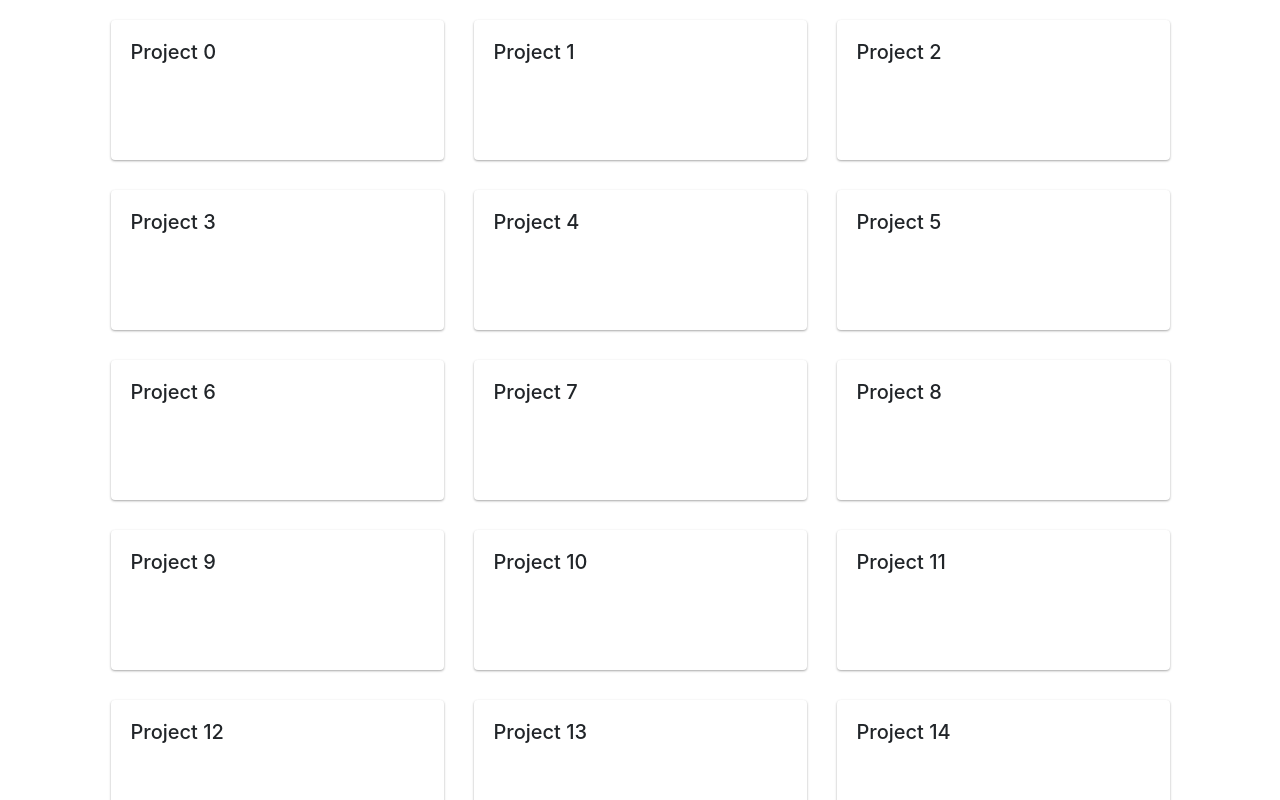
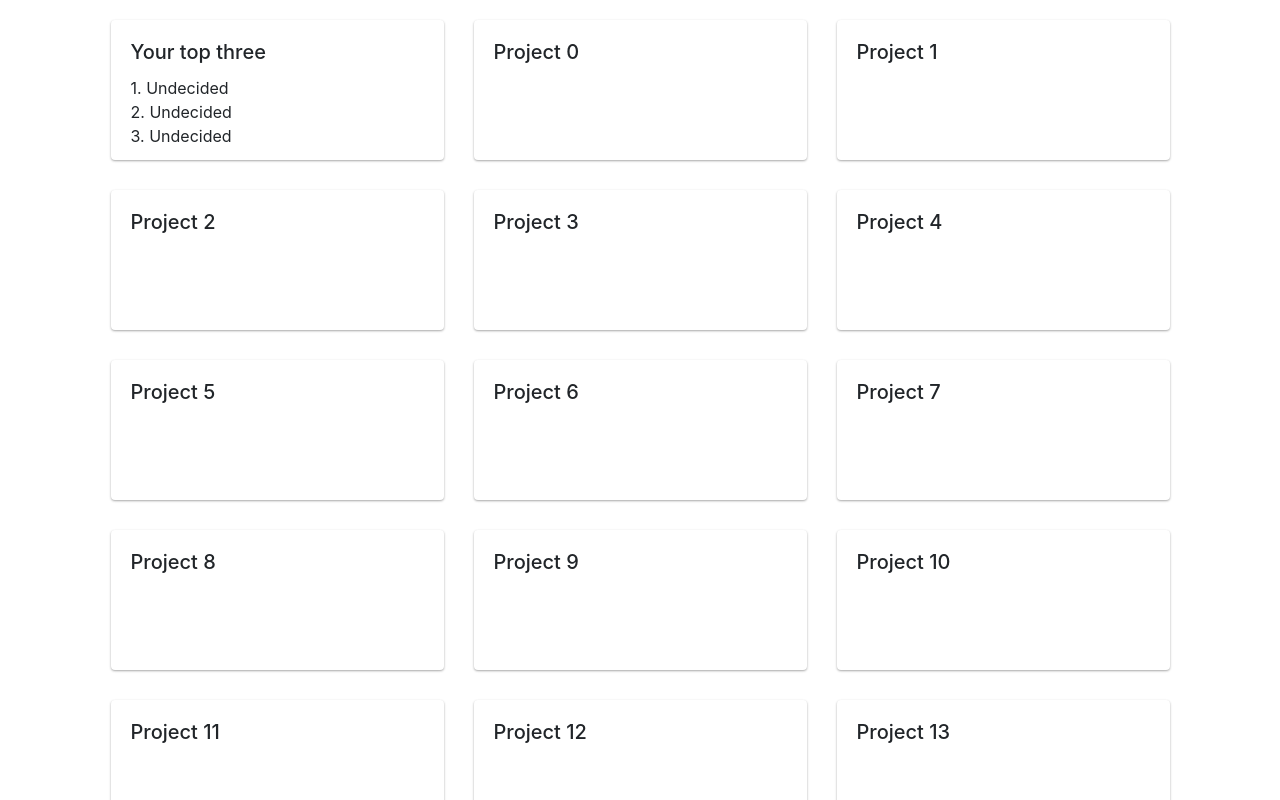
Before and after one commit to umbchackers/Judging-App, a React (Create React App) app in the folder client/: page / in a window 1280 px wide. Both pictures are taken after typing "Sample", "Sample123" into the empty fields and a click on the button "Log in". Shown: the top 800 px of the page. Built offline with nearby package versions, Linux system fonts and the light colour scheme; the HTML template or start-up script is replaced by a standard one.

Commit message:
#14 Add top three card

```diff
--- a/client/src/Home/Home.js
+++ b/client/src/Home/Home.js
@@ -22,7 +22,18 @@ class Home extends Component {
   }
 
   renderCards = () => {
-    const cards = [];
+    const cards = [(
+      <Card style={cardStyle} key="doneCard">
+        <Card.Body>
+          <Card.Title>Your top three</Card.Title>
+          <Card.Text>
+            1. {false || 'Undecided'} <br />
+            2. {false || 'Undecided'} <br />
+            3. {false || 'Undecided'}
+          </Card.Text>
+        </Card.Body>
+      </Card>
+    )];
     this.props.assignments.forEach(a => {
       cards.push(
         <Card style={cardStyle} key={a}>
@@ -32,13 +43,6 @@ class Home extends Component {
         </Card>
       );
     });
-    cards.push(
-      <Card style={cardStyle} key="doneCard">
-        <Card.Body>
-          <Card.Title>All Done?</Card.Title>
-        </Card.Body>
-      </Card>
-    )
     return <CardDeck>{cards}</CardDeck>
   }
 
```
